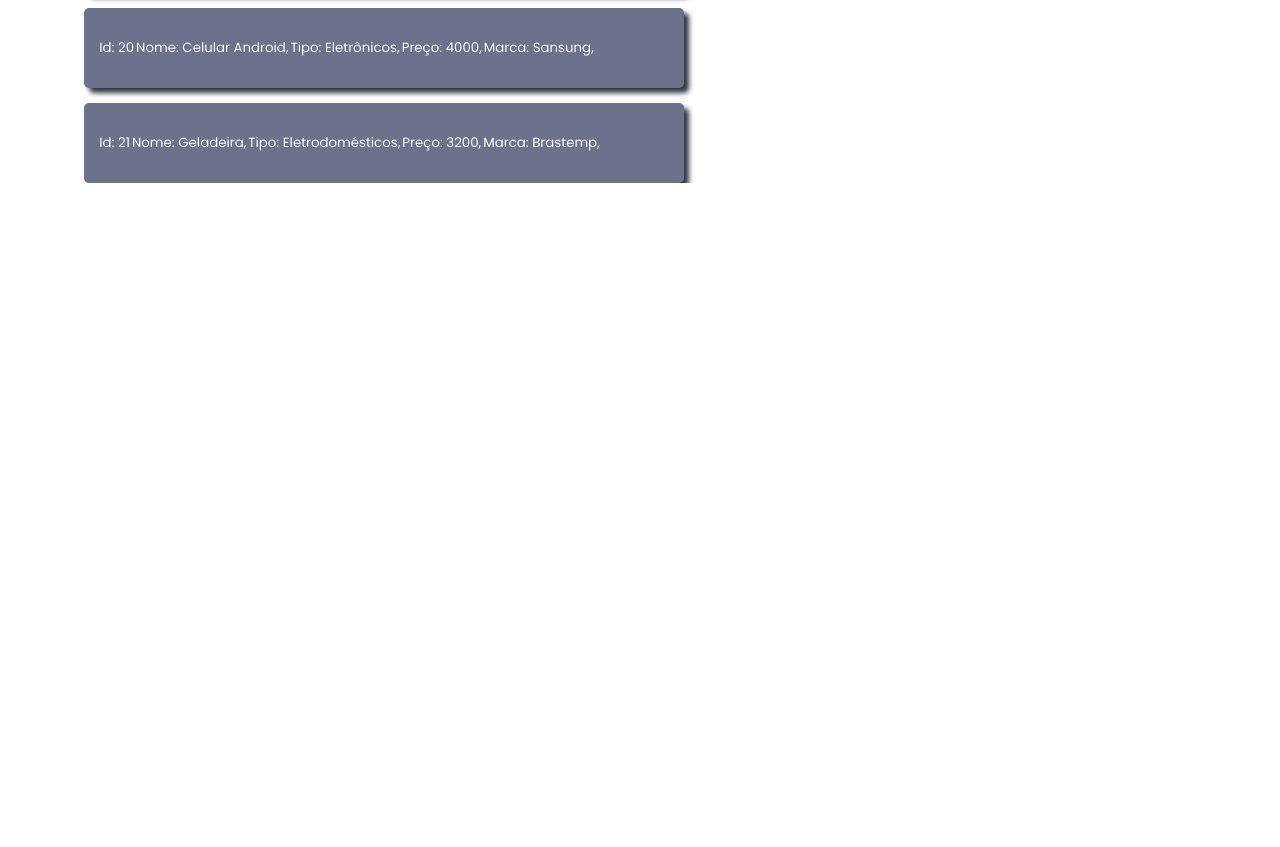
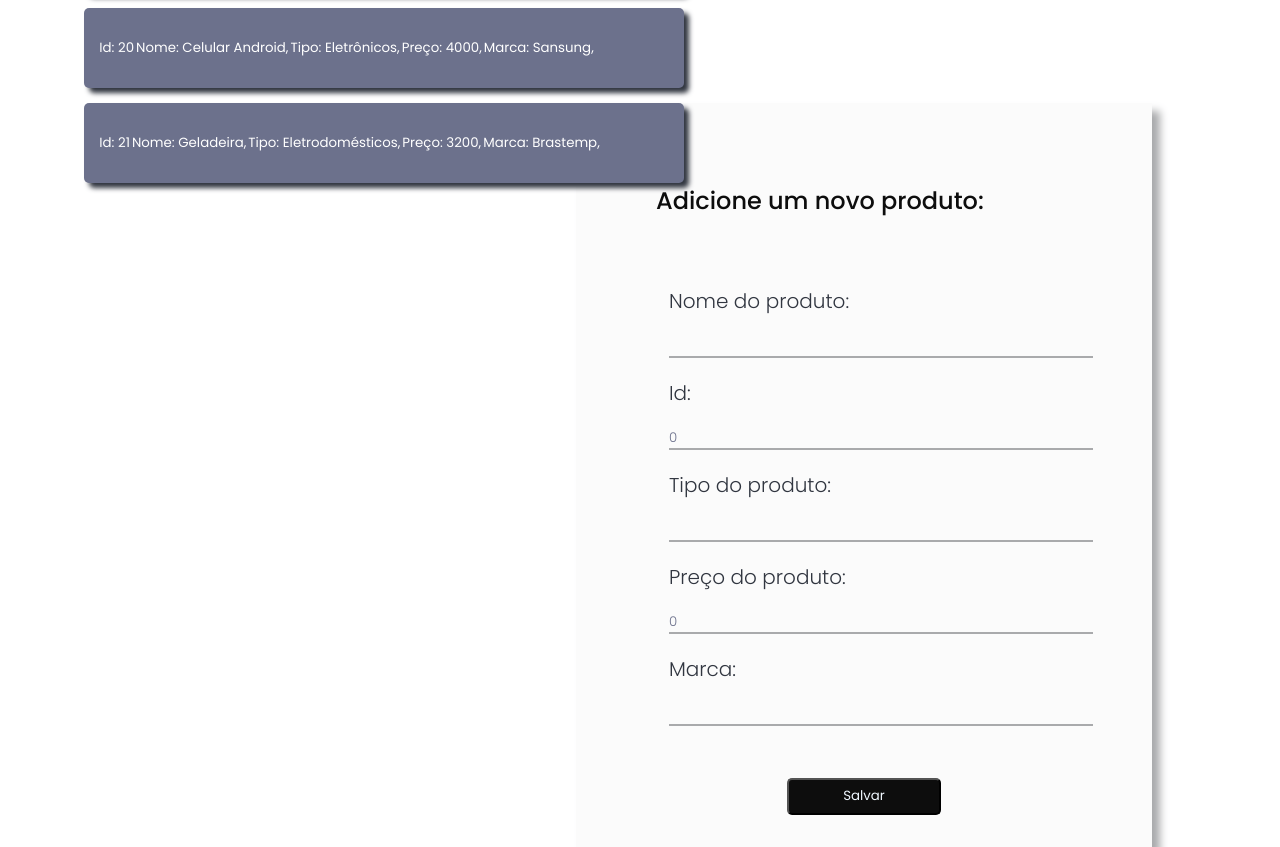
Before and after one commit to AmandaPiva/Cadastro-de-produtos, an Angular app: page / in a window 1280 px wide. Shown: the part 1042-1889 px from the top of the page. Before the commit the page ends 1225 px from the top, so only its background shows below. Built offline with nearby package versions, Linux system fonts and the light colour scheme.

Commit message:
estilizando container cadastrar produtos

```diff
--- a/src/app/produto-detalhes/produto-detalhes.component.css
+++ b/src/app/produto-detalhes/produto-detalhes.component.css
@@ -80,6 +80,7 @@ h2{
     height: 25%;
 
     padding: 0.5em;
+    margin: auto;
 
     background: #0D0D0D;
     color: aliceblue;
--- a/src/app/produto-detalhes/produto-detalhes.component.html
+++ b/src/app/produto-detalhes/produto-detalhes.component.html
@@ -24,29 +24,4 @@
     <div class="removeProd">
         <button class="delete" type="button" (click)="delete(produto)">Deletar Produto</button>
     </div>
-
-
-
-    <div class="create">
-        <h2>Adicione um novo produto:</h2>
-        <div class="inputs">
-            <label for="name">Nome do produto:</label>
-            <input id="name" [(ngModel)]="prodNew.name" >
-
-            <label for="id">Id:</label>
-            <input id="id" [(ngModel)]="prodNew.id" >
-
-            <label for="type">Tipo do produto:</label>
-            <input id="type" [(ngModel)]="prodNew.type" >
-
-            <label for="preco">Preço do produto:</label>
-            <input id="preco" [(ngModel)]="prodNew.preco" >
-
-            <label for="marca">Marca:</label>
-            <input id="marca" [(ngModel)]="prodNew.marca" >
-        </div>
-
-        <button type="button" (click)="create()">Salvar</button>
     </div>
-
-    </div>
--- a/src/app/produto-detalhes/produto-detalhes.component.ts
+++ b/src/app/produto-detalhes/produto-detalhes.component.ts
@@ -16,13 +16,7 @@ export class ProdutoDetalhesComponent implements OnInit {
       .subscribe(produto => this.interface = produto)
   }
 
-  prodNew: InterProd = {
-    id: 0,
-    name: '',
-    type: '',
-    preco: 0,
-    marca: ''
-}
+
 
   constructor(private produtoService: ProdutoServiceService) { }
 
@@ -48,31 +42,5 @@ export class ProdutoDetalhesComponent implements OnInit {
 
 
   //função adicionar produto
- create(): void{
-    if(this.prodNew.id != 0 && this.prodNew.name != '' && this.prodNew.type != '' && this.prodNew.preco != 0 && this.prodNew.marca != ''){
-        if(this.interface.length == 0){
-          this.prodNew!.id = 1;
-          this.interface.push(this.prodNew!);
-          this.prodNew! = {
-            id: 0,
-            name: '',
-            type: '',
-            preco: 0,
-            marca: ''
-          };
-        }
-        else{
-          let size = this.interface[this.interface.length -1].id +1;
-          this.prodNew!.id = size;
-          this.interface.push(this.prodNew!);
-          this.prodNew! = {
-            id: 0,
-            name: '',
-            type: '',
-            preco: 0,
-            marca: ''
-          };
-        }
-    }
- }
+
 }
--- a/src/app/produtos/produtos.component.css
+++ b/src/app/produtos/produtos.component.css
@@ -2,6 +2,11 @@
 body{
     display: flex;
     flex-direction: row;
+
+    max-width: 100%;
+    max-height: 100%;
+    width: auto;
+    height: auto;
 }
 
 h2{
@@ -39,3 +44,80 @@ table button{
 
     box-shadow: 5px 5px 5px #313640;
 }
+
+.create{
+    display: flex;
+    flex-direction: column;
+
+    margin-top: 8%;
+    margin-right: 10%;
+
+    float: right;
+
+    background: rgb(251, 251, 251);
+
+    width: 45%;
+    height: 70%;
+
+    padding: 2em;
+
+    box-shadow: 8px 8px 8px #a9aaac
+}
+
+.create h2{
+    color: #0D0D0D;
+}
+
+.inputs{
+    display: flex;
+    flex-direction: column;
+    margin-left: 8%;
+}
+
+.inputs label{
+    color: #313640;
+    font-weight:300 ;
+
+    font-size: 20px;
+
+    margin-top: 20px;
+    margin-left: 20px;
+}
+
+.inputs input{
+    border-style: solid;
+    border-color: #a9aaac;
+    border-top: none;
+    border-left: none;
+    border-right: none;
+
+    background: none;
+    color: #6C718C;
+
+    font-weight: 300;
+
+    margin-top: 20px;
+    margin-left: 20px;
+
+    width: 90%;
+}
+
+.salvar{
+    margin-top: 10%;
+}
+
+button{
+    width: 30%;
+    height: 25%;
+
+    padding: 0.5em;
+
+    background: #0D0D0D;
+    color: aliceblue;
+
+    border-radius: 5px;
+
+    cursor: pointer;
+
+    margin:auto;
+}
--- a/src/app/produtos/produtos.component.html
+++ b/src/app/produtos/produtos.component.html
@@ -17,3 +17,25 @@
         <app-produto-detalhes [produto]="selectedProd"></app-produto-detalhes>
     </div>
 </div>
+
+<div class="create">
+    <h2>Adicione um novo produto:</h2>
+    <div class="inputs">
+        <label for="name">Nome do produto:</label>
+        <input id="name" [(ngModel)]="prodNew.name" >
+
+        <label for="id">Id:</label>
+        <input id="id" [(ngModel)]="prodNew.id" >
+
+        <label for="type">Tipo do produto:</label>
+        <input id="type" [(ngModel)]="prodNew.type" >
+
+        <label for="preco">Preço do produto:</label>
+        <input id="preco" [(ngModel)]="prodNew.preco" >
+
+        <label for="marca">Marca:</label>
+        <input id="marca" [(ngModel)]="prodNew.marca" >
+    </div>
+
+    <button type="button" (click)="create()" class="salvar">Salvar</button>
+</div>
--- a/src/app/produtos/produtos.component.ts
+++ b/src/app/produtos/produtos.component.ts
@@ -34,6 +34,41 @@ export class ProdutosComponent implements OnInit {
     this.selectedProd = produto;
   }
 
+  prodNew: InterProd = {
+    id: 0,
+    name: '',
+    type: '',
+    preco: 0,
+    marca: ''
+}
+
+  create(): void{
+    if(this.prodNew.id != 0 && this.prodNew.name != '' && this.prodNew.type != '' && this.prodNew.preco != 0 && this.prodNew.marca != ''){
+        if(this.interface.length == 0){
+          this.prodNew!.id = 1;
+          this.interface.push(this.prodNew!);
+          this.prodNew! = {
+            id: 0,
+            name: '',
+            type: '',
+            preco: 0,
+            marca: ''
+          };
+        }
+        else{
+          let size = this.interface[this.interface.length -1].id +1;
+          this.prodNew!.id = size;
+          this.interface.push(this.prodNew!);
+          this.prodNew! = {
+            id: 0,
+            name: '',
+            type: '',
+            preco: 0,
+            marca: ''
+          };
+        }
+    }
+ }
 
 
 }
```
